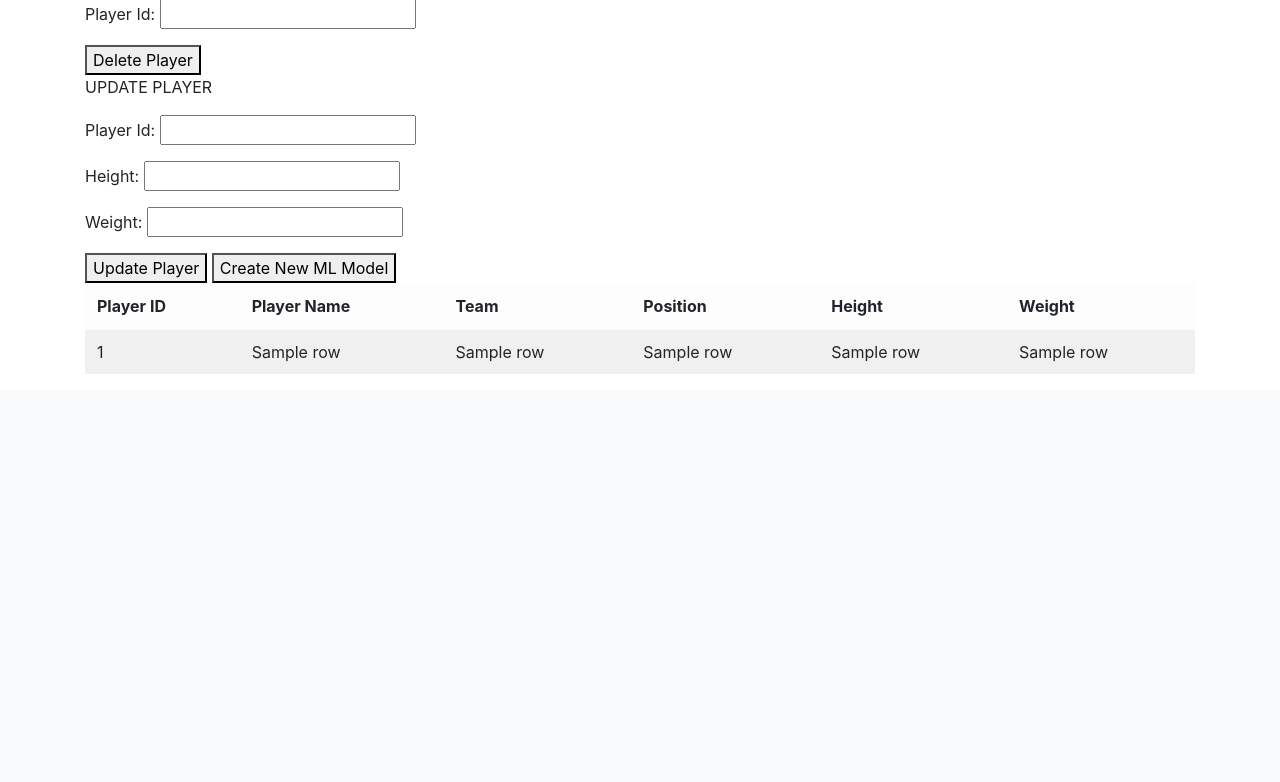
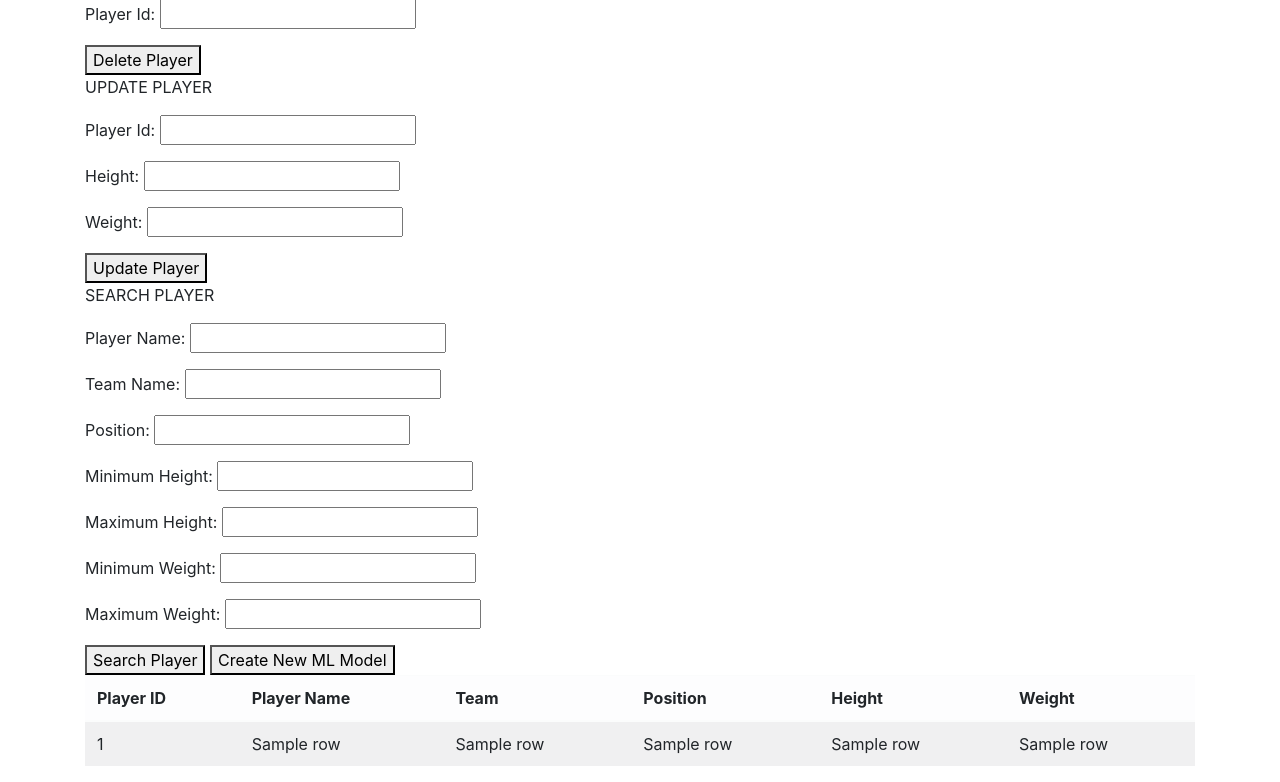
Before and after one commit to JasneetThukral/NBA_Foreign_Talent, a Python web app: template templates/crud.html in a window 1280 px wide; the page is wider, and only the part inside the window is pictured. Shown: the part 548-1330 px from the top of that part. Before the commit the page ends 910 px from the top of that part, so only its background shows below. Run offline with Jinja, Linux system fonts and the light colour scheme; the template is opened without the code that fills it: most values are stand-ins (such as "Sample title", 1, 10 or a date in 2020); some libraries are stand-ins or nearby versions.

Commit message:
Add full search functionality

```diff
--- a/templates/crud.html
+++ b/templates/crud.html
@@ -22,9 +22,19 @@
     <p>Weight: <input type = "number" name = "Weight_Update" /></p>
     <Button type = "submit" name = "submit" value="update">Update Player</Button>
 
+    <p>SEARCH PLAYER</p>
+    <p>Player Name: <input type = "text" name = "Name_Search" /></p>
+    <p>Team Name: <input type = "text" name = "Team_Search" /></p>
+    <p>Position: <input type = "text" name = "Position_Search" /></p>
+    <p>Minimum Height: <input type="text" name="Min_Height_Search" /></p>
+    <p>Maximum Height: <input type="text" name="Max_Height_Search" /></p>
+    <p>Minimum Weight: <input type="text" name="Min_Weight_Search" /></p>
+    <p>Maximum Weight: <input type="text" name="Max_Weight_Search" /></p>
+    <Button type = "submit" name = "submit" value="search">Search Player</Button>
+
     <Button type = "submit" name = "submit" value="model">Create New ML Model</Button>
 
-
+    {% if output[0]|length <= 6 %}
       <table class="table table-striped table-light">
           <thead>
             <tr>
@@ -49,7 +59,39 @@
             {% endfor %}
           </tbody>
         </table>
+    {% endif %}
 
-
+    {% if output[0]|length > 6 %}
+      <table class="table table-striped table-light">
+          <thead>
+            <tr>
+              <th scope="col">Player ID</th>
+              <th scope="col">Player Name</th>
+              <th scope="col">Team</th>
+              <th scope="col">Position</th>
+              <th scope="col">Height</th>
+              <th scope="col">Weight</th>
+              <th scope="col">Wins</th>
+              <th scope="col">Losses</th>
+              <th scope="col">NumGames</th>
+            </tr>
+          </thead>
+          <tbody>
+            {% for row in output %}
+              <tr>
+                <td>{{ row[0] }}</td>
+                <td>{{ row[1] }}</td>
+                <td>{{ row[2] }}</td>
+                <td>{{ row[3] }}</td>
+                <td>{{ row[4] }}</td>
+                <td>{{ row[5] }}</td>
+                <td>{{ row[6] }}</td>
+                <td>{{ row[7] }}</td>
+                <td>{{ row[8] }}</td>
+              </tr>
+            {% endfor %}
+          </tbody>
+        </table>
+    {% endif %}
 
  {% endblock content %}
```
Also changed, not shown: routes.py (+50 -7 lines), run.py (renamed from app.py). Lines whose indentation alone changed are shown as unchanged.
